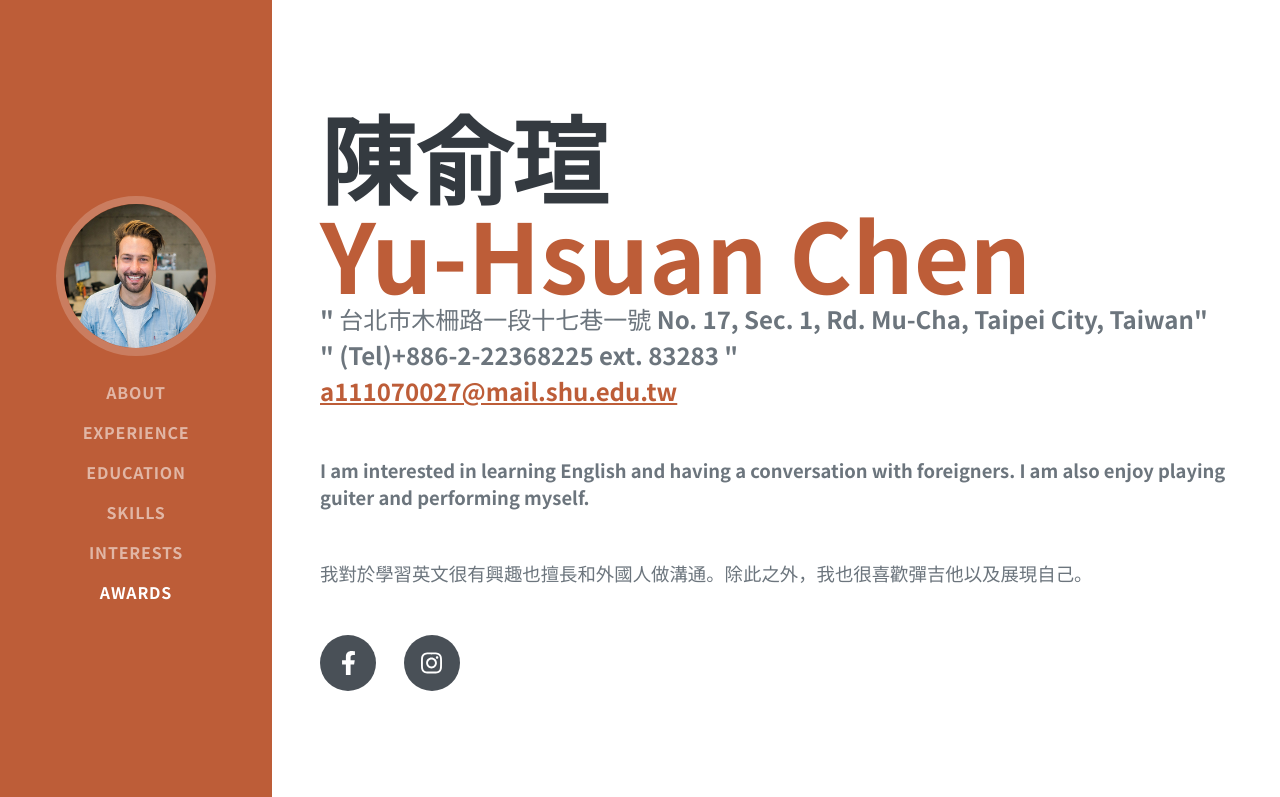
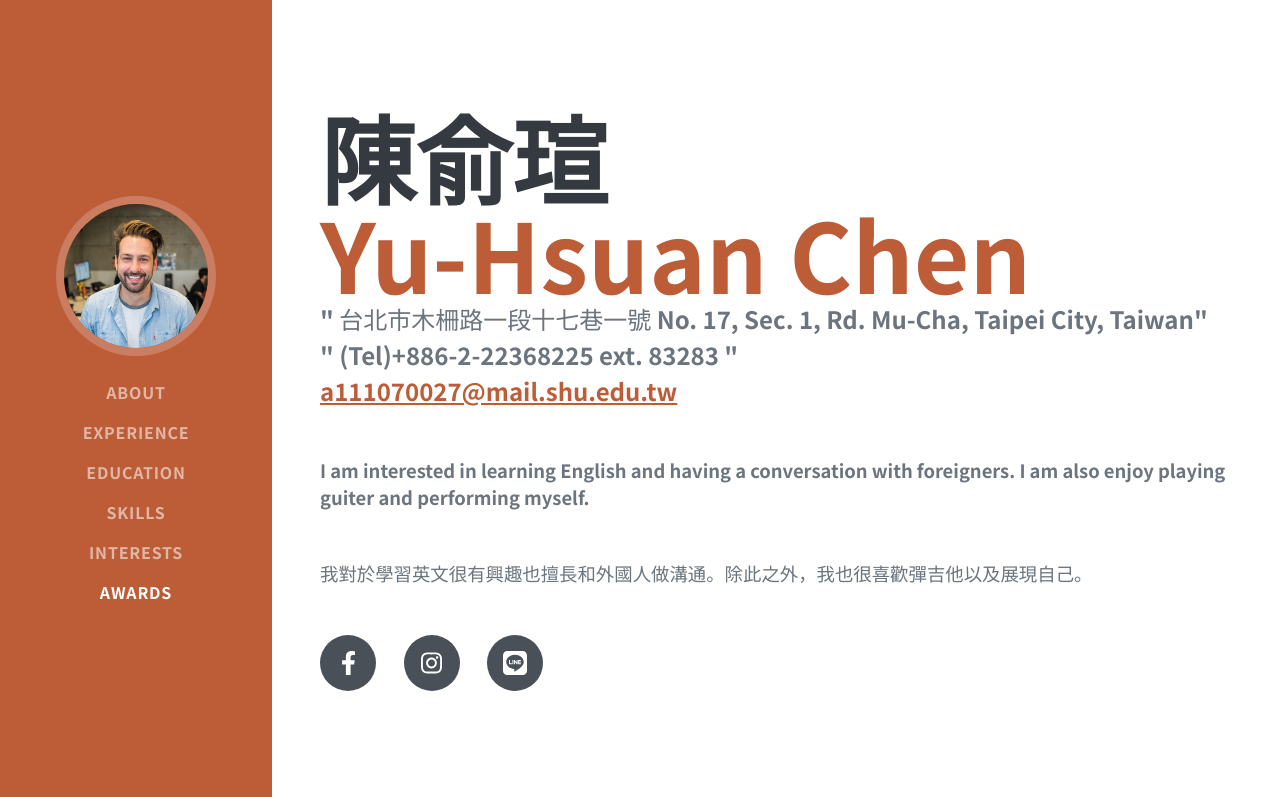
Before and after one commit to yhsnn0128/yhsnn0128.github.io, a plain HTML site: page index.html in a window 1280 px wide. Shown: the top 797 px of the page. Drawn offline with nearby package versions, Linux system fonts and the light colour scheme; a web font is replaced by a local one.

Commit message:
加入LINE圖標及超連結

```diff
--- a/index.html
+++ b/index.html
@@ -57,6 +57,7 @@
                     <div class="social-icons">
                         <a class="social-icon" href="https://www.facebook.com/profile.php?id=100007642606151" target="_blank"><i class="fab fa-facebook-f"></i></a>
                         <a class="social-icon" href="https://www.instagram.com/yhsnn_/" target="_blank"><i class="fa-brands fa-instagram"></i></a>
+                        <a class="social-icon" href="https://line.me/ti/p/r425L2Ozuf" target="_blank"><i class="fa-brands fa-line"></i></a>
                     </div>
                 </div>
             </section>
```
